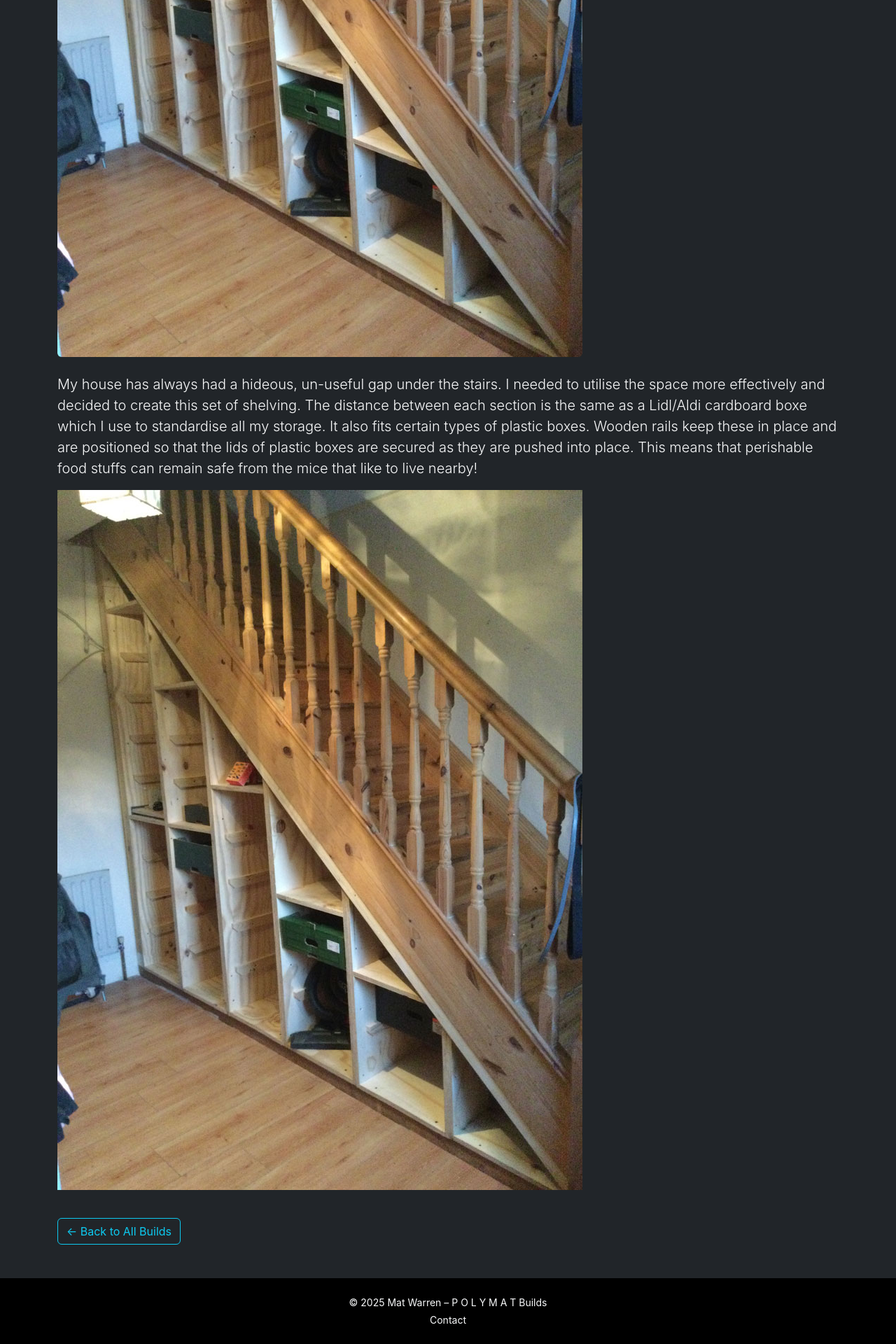
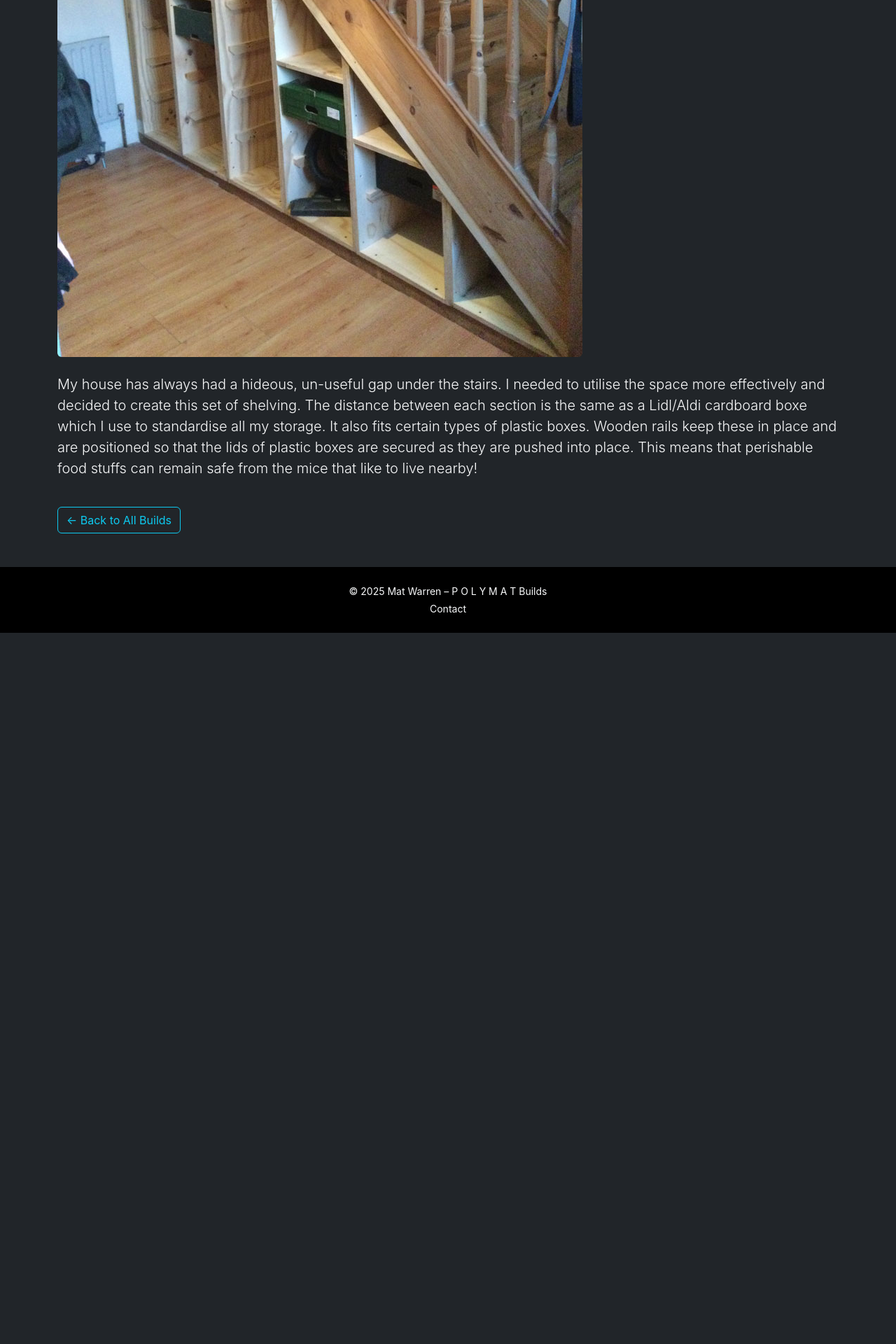
Before and after one commit to astro-mat/polymatBuilds, a Jekyll site: the page built from _builds/Under-Stair-Storage.md, in a window 1280 px wide. Shown: the part 794-2714 px from the top of the page at 70% size. Built offline with Jekyll 4.4.1, drawn with Linux system fonts in a browser that asks for light colours; after the commit the page ends 1698 px from its top, so only the background shows below that.

Commit message:
Changed blog post

```diff
--- a/_builds/Under-Stair-Storage.md
+++ b/_builds/Under-Stair-Storage.md
@@ -1,11 +1,9 @@
 ---
 layout: build
-title:  "Under-Stair Storage"
-date:   2019-12-01
+title: "Under-Stair Storage"
+date: 2019-12-01
 image: "/assets/images/UnderstairStorage/UnderstairStorage.jpg"
 description: "Under-Stair storage solution"
-category: Carpentry
+category: "Carpentry"
 ---
 My house has always had a hideous, un-useful gap under the stairs. I needed to utilise the space more effectively and decided to create this set of shelving. The distance between each section is the same as a Lidl/Aldi cardboard boxe which I use to standardise all my storage. It also fits certain types of plastic boxes. Wooden rails keep these in place and are positioned so that the lids of plastic boxes are secured as they are pushed into place. This means that perishable food stuffs can remain safe from the mice that like to live nearby!
-
-![Under-Stair Storage]({{ "/assets/images/UnderstairStorage/UnderstairStorage.jpg" | relative_url }})
```
